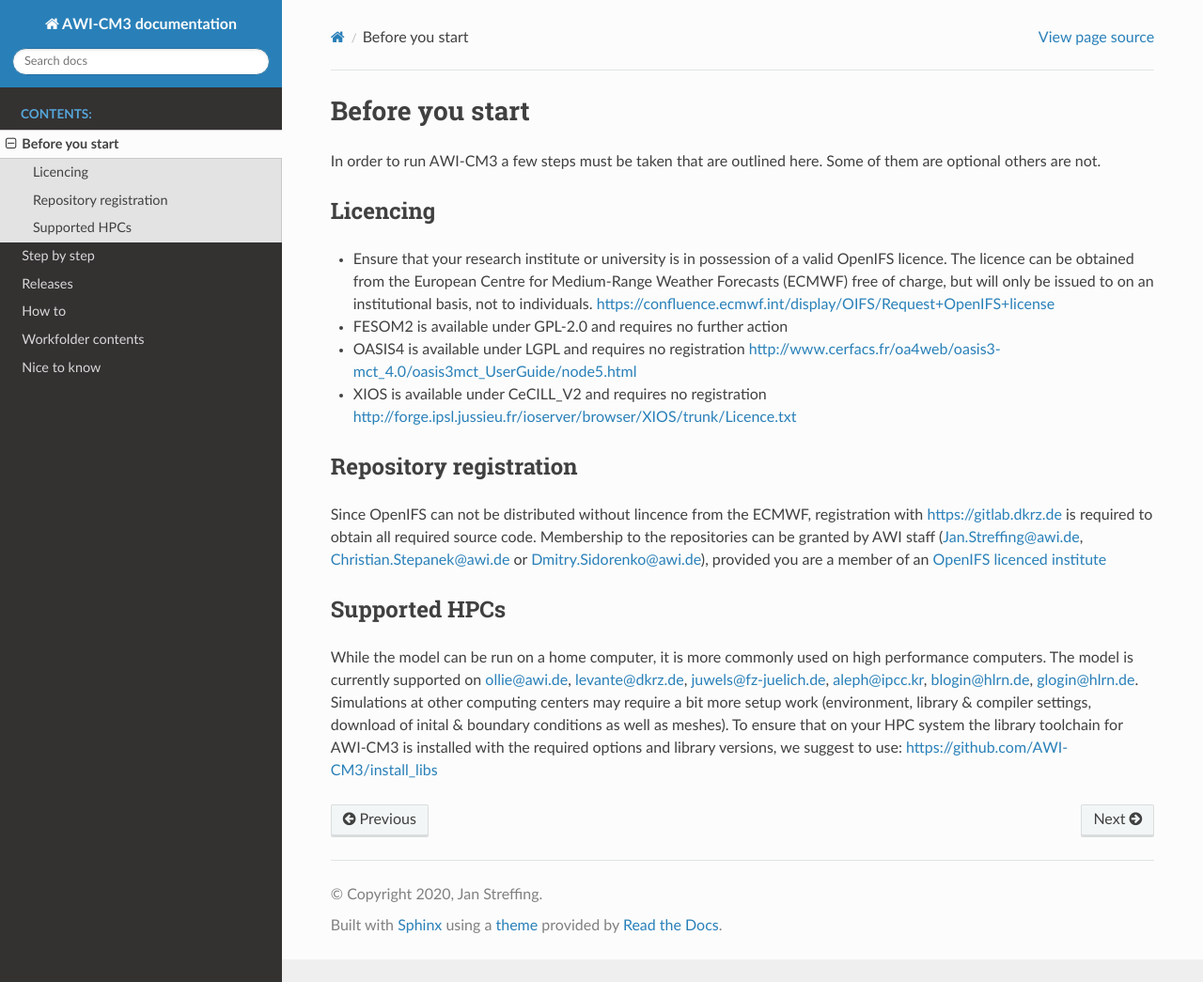
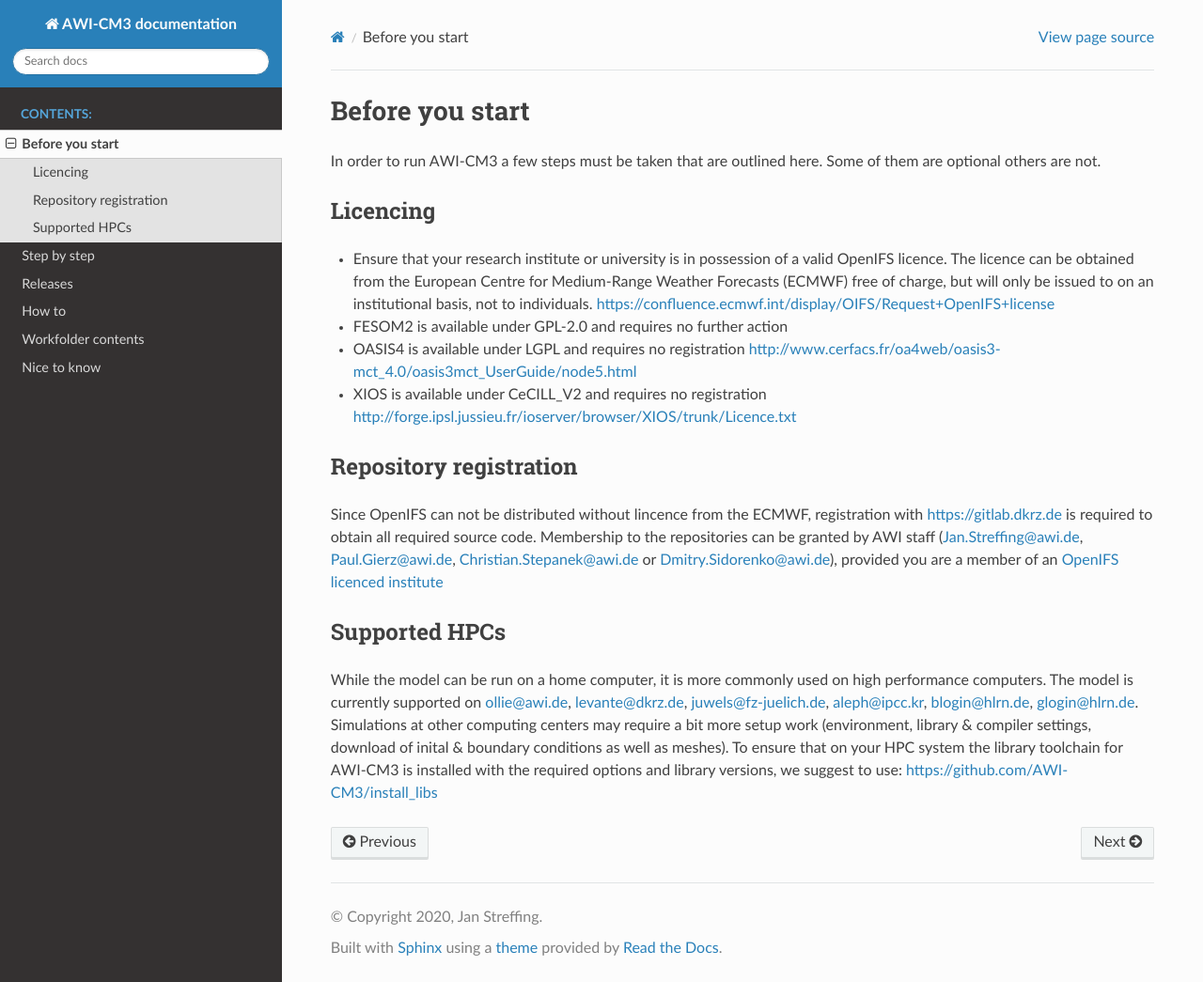
Before and after one commit to AWI-ESM/documentation_AWI-CM3, a Sphinx documentation site: the page built from source/before_you_start.rst, in a window 1280 px wide and 1045 px high. Shown: the whole window at 94% size. Built offline with Sphinx 7.4.7 and the Read the Docs theme 2.0.0, drawn with Linux system fonts in a browser that asks for light colours.

Commit message:
Update before_you_start.rst

```diff
--- a/source/before_you_start.rst
+++ b/source/before_you_start.rst
@@ -14,7 +14,7 @@
 
 Repository registration
 =======================
-Since OpenIFS can not be distributed without lincence from the ECMWF, registration with https://gitlab.dkrz.de is required to obtain all required source code. Membership to the repositories can be granted by AWI staff (Jan.Streffing@awi.de, Christian.Stepanek@awi.de or Dmitry.Sidorenko@awi.de), provided you are a member of an `OpenIFS licenced institute <https://confluence.ecmwf.int/display/OIFS/OpenIFS+licensed+institutions>`_
+Since OpenIFS can not be distributed without lincence from the ECMWF, registration with https://gitlab.dkrz.de is required to obtain all required source code. Membership to the repositories can be granted by AWI staff (Jan.Streffing@awi.de, Paul.Gierz@awi.de, Christian.Stepanek@awi.de or Dmitry.Sidorenko@awi.de), provided you are a member of an `OpenIFS licenced institute <https://confluence.ecmwf.int/display/OIFS/OpenIFS+licensed+institutions>`_
 
 Supported HPCs
 ==============
```
